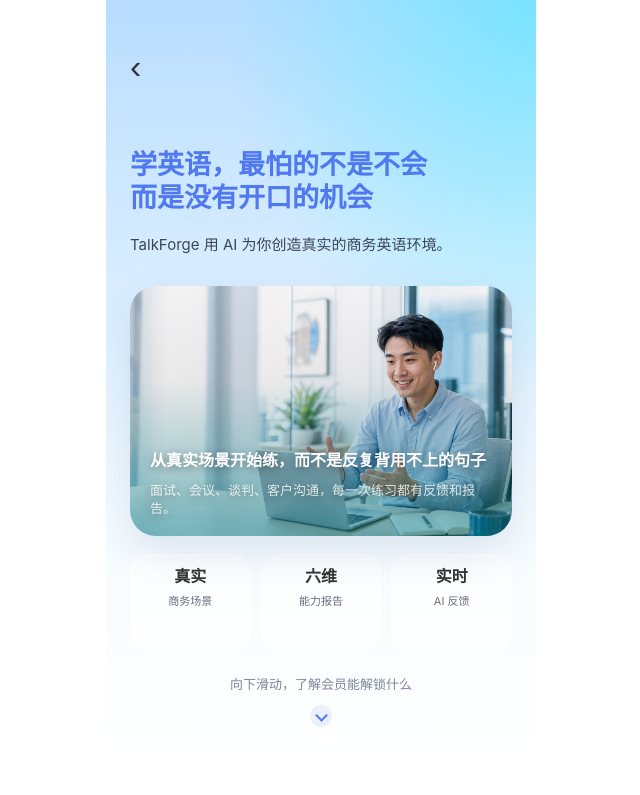
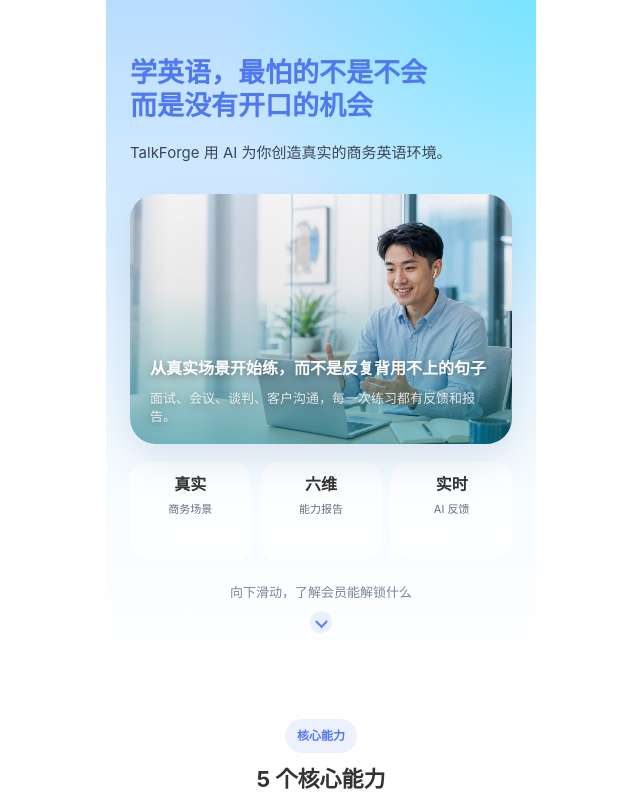
Before and after one commit to talkforge-ai/talkforge-member-web, a React (Create React App) app: page / in a window 1280 px wide. Shown: the top 795 px of the page, without its empty margins (319-959 px from the left). Built offline with nearby package versions, Linux system fonts and the light colour scheme.

Commit message:
Fix iOS presale spacing

```diff
--- a/src/App.css
+++ b/src/App.css
@@ -199,7 +199,7 @@
 }
 
 .presale-page {
-  --native-subscribe-safe-height: 220px;
+  --native-subscribe-safe-height: 72px;
 
   width: 100%;
   max-width: 430px;
@@ -225,26 +225,10 @@
     linear-gradient(180deg, #b8ddff 0%, #f5fbff 68%, #fff 100%);
 }
 
-.presale-safe-top {
-  height: 44px;
-}
-
-.presale-back {
-  width: 44px;
-  height: 44px;
-  border: 0;
-  padding: 0;
-  background: transparent;
-  color: #333;
-  font-size: 34px;
-  line-height: 44px;
-  text-align: left;
-}
-
 .presale-hero-content {
   position: relative;
   z-index: 1;
-  padding-top: 38px;
+  padding-top: 34px;
 }
 
 .presale-hero h1 {
@@ -663,7 +647,7 @@
 
 @media (max-width: 360px) {
   .presale-page {
-    --native-subscribe-safe-height: 236px;
+    --native-subscribe-safe-height: 88px;
   }
 
   .presale-hero {
--- a/src/PresalePage.tsx
+++ b/src/PresalePage.tsx
@@ -123,25 +123,9 @@ const FeatureCard: React.FC<{ feature: Feature }> = ({ feature }) => {
 };
 
 const PresalePage: React.FC = () => {
-  const handleBack = () => {
-    if (window.history.length > 1) {
-      window.history.back();
-    }
-  };
-
   return (
     <main className="presale-page">
       <section className="presale-hero">
-        <div className="presale-safe-top" />
-        <button
-          className="presale-back"
-          type="button"
-          aria-label="返回"
-          onClick={handleBack}
-        >
-          ‹
-        </button>
-
         <div className="presale-hero-content">
           <h1>
             学英语，最怕的不是不会
```
